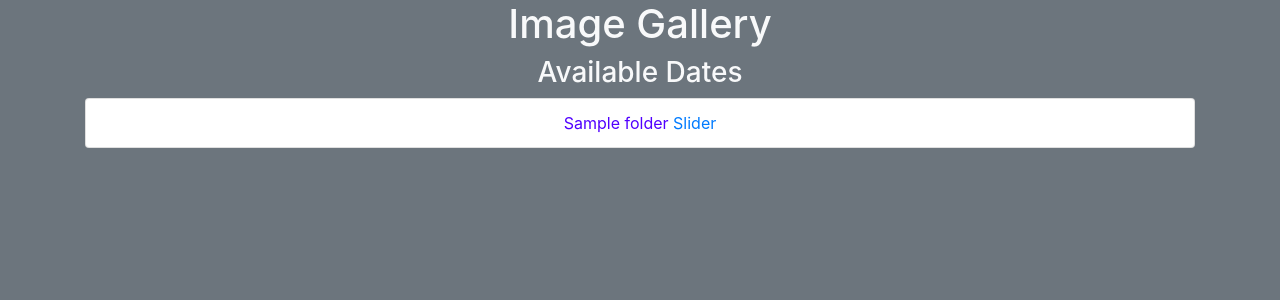
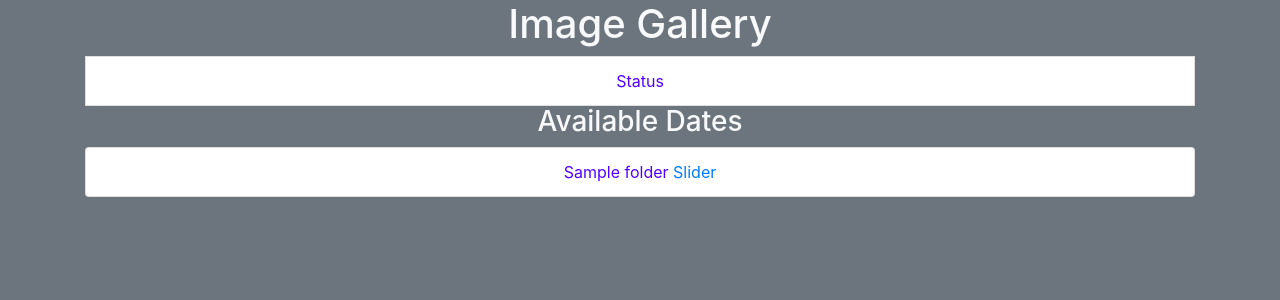
Before and after one commit to johnxiao3/stock-adviser, a Flask app: template templates/home.html in a window 1280 px wide. Shown: the top 300 px of the page. Run offline with Flask 3, Linux system fonts and the light colour scheme; the template is opened without the code that fills it: most values are stand-ins (such as "Sample title", 1, 10 or a date in 2020); some libraries are stand-ins or nearby versions.

Commit message:
add status link

```diff
--- a/templates/home.html
+++ b/templates/home.html
@@ -9,6 +9,9 @@
 <body class="bg-secondary">
     <div class="container text-center">
         <h1 class="text-light">Image Gallery</h1>
+        <li class="list-group-item">
+            <a href="{{ url_for('status') }}" style="color: #5100ff;">Status</a>
+        </li>
         <h3 class="text-light">Available Dates</h3>
         <ul class="list-group">
             {% for folder in subfolders %}
```
